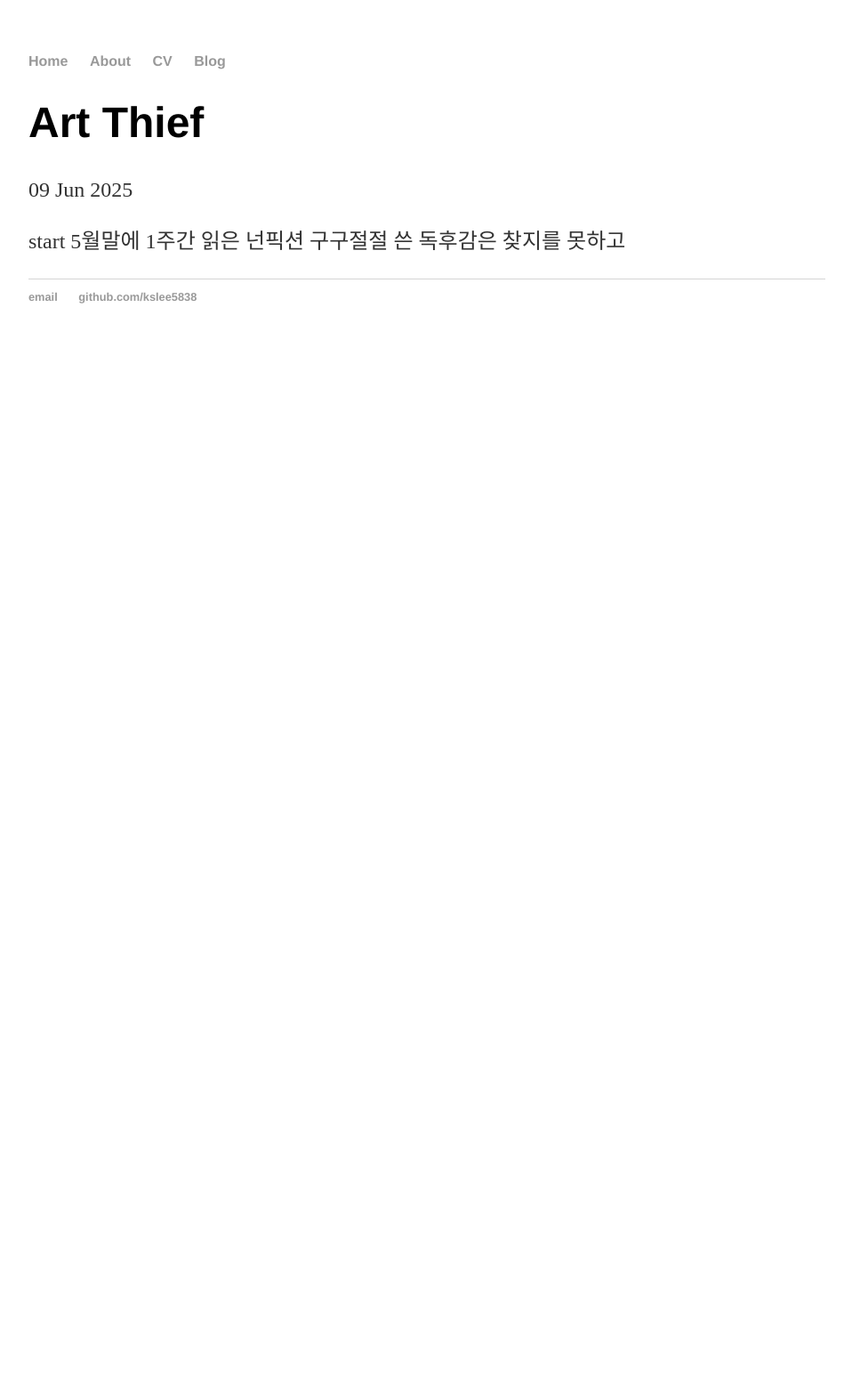
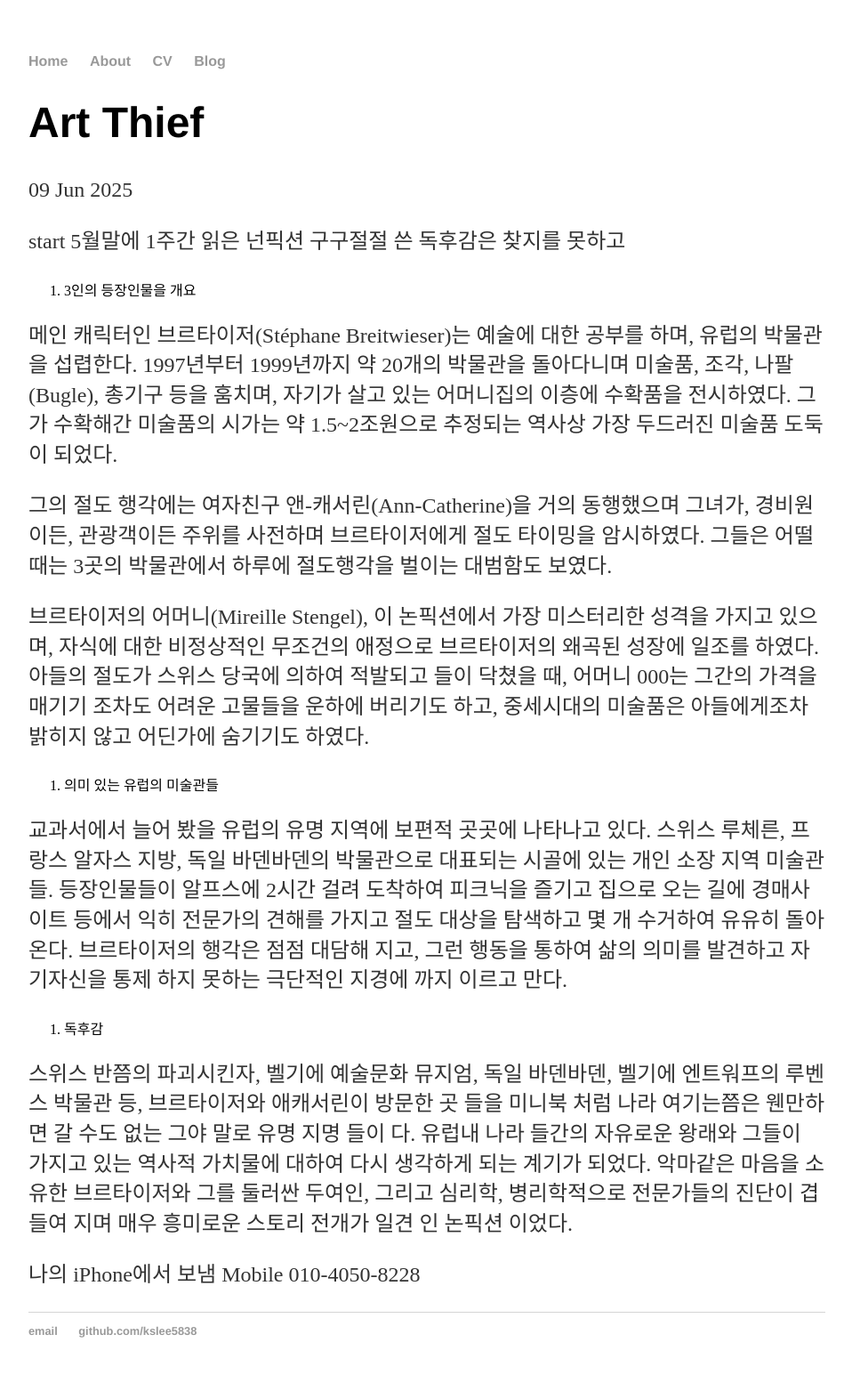
Before and after one commit to kslee5838/kslee5838.github.io, a Jekyll site: the page built from _posts/2025-06-09-Art-Thief.md, in a window 1280 px wide. Shown: the whole page at 89% size, without its empty margins (160-1118 px from the left). Built offline with Jekyll 4.4.1, drawn with Linux system fonts in a browser that asks for light colours; before the commit the page ends 900 px from its top, so only the background shows below that.

Commit message:
Update 2025-06-09-Art-Thief.md
add my document

```diff
--- a/_posts/2025-06-09-Art-Thief.md
+++ b/_posts/2025-06-09-Art-Thief.md
@@ -7,3 +7,22 @@
 start
 5월말에 1주간 읽은 넌픽션
 구구절절 쓴 독후감은 찾지를 못하고
+
+1. 3인의 등장인물을 개요
+
+메인 캐릭터인 브르타이저(Stéphane Breitwieser)는 예술에 대한 공부를 하며, 유럽의 박물관을 섭렵한다. 1997년부터 1999년까지 약 20개의 박물관을 돌아다니며 미술품, 조각, 나팔(Bugle), 총기구 등을 훔치며, 자기가 살고 있는 어머니집의 이층에 수확품을 전시하였다. 그가 수확해간 미술품의 시가는 약 1.5~2조원으로 추정되는 역사상 가장 두드러진 미술품 도둑이 되었다.
+
+그의 절도 행각에는 여자친구 앤-캐서린(Ann-Catherine)을 거의 동행했으며 그녀가, 경비원이든, 관광객이든 주위를 사전하며 브르타이저에게 절도 타이밍을 암시하였다. 그들은 어떨 때는 3곳의 박물관에서 하루에 절도행각을 벌이는 대범함도 보였다.
+
+브르타이저의 어머니(Mireille Stengel), 이 논픽션에서 가장 미스터리한 성격을 가지고 있으며, 자식에 대한 비정상적인 무조건의 애정으로 브르타이저의 왜곡된 성장에 일조를 하였다. 아들의 절도가 스위스 당국에 의하여 적발되고 들이 닥쳤을 때, 어머니 000는 그간의 가격을 매기기 조차도 어려운 고물들을 운하에 버리기도 하고, 중세시대의 미술품은 아들에게조차 밝히지 않고 어딘가에 숨기기도 하였다.
+
+2. 의미 있는 유럽의 미술관들
+
+교과서에서 늘어 봤을 유럽의 유명 지역에 보편적 곳곳에 나타나고 있다. 스위스 루체른, 프랑스 알자스 지방, 독일 바덴바덴의 박물관으로 대표되는 시골에 있는 개인 소장 지역 미술관들. 등장인물들이 알프스에 2시간 걸려 도착하여 피크닉을 즐기고 집으로 오는 길에 경매사이트 등에서 익히 전문가의 견해를 가지고 절도 대상을 탐색하고 몇 개 수거하여 유유히 돌아 온다. 브르타이저의 행각은 점점 대담해 지고, 그런 행동을 통하여 삶의 의미를 발견하고 자기자신을 통제 하지 못하는 극단적인 지경에 까지 이르고 만다.
+
+3. 독후감
+
+스위스 반쯤의 파괴시킨자, 벨기에 예술문화 뮤지엄, 독일 바덴바덴, 벨기에 엔트워프의 루벤스 박물관 등, 브르타이저와 애캐서린이 방문한 곳 들을 미니북 처럼 나라 여기는쯤은 웬만하면 갈 수도 없는 그야 말로 유명 지명 들이 다. 유럽내 나라 들간의 자유로운 왕래와 그들이 가지고 있는 역사적 가치물에 대하여 다시 생각하게 되는 계기가 되었다. 악마같은 마음을 소유한 브르타이저와 그를 둘러싼 두여인, 그리고 심리학, 병리학적으로 전문가들의 진단이 겹들여 지며 매우 흥미로운 스토리 전개가 일견 인 논픽션 이었다.
+
+나의 iPhone에서 보냄
+Mobile 010-4050-8228
```
